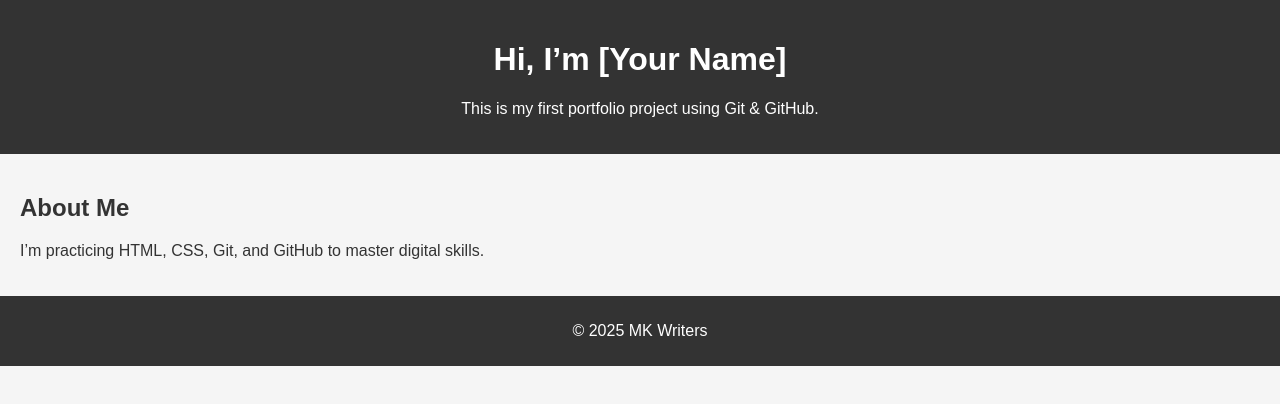
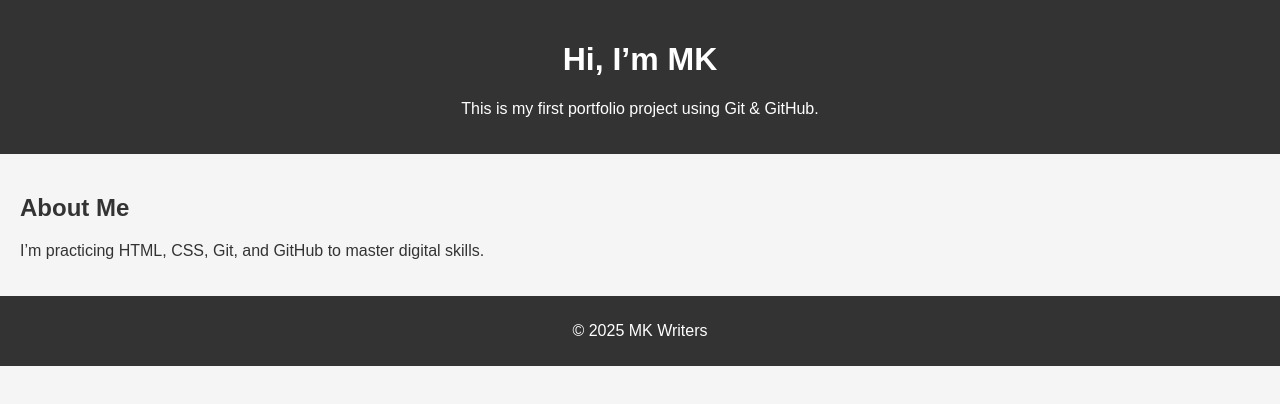
Before and after one commit to Neo-eng17/mkwriters-portifolio, a plain HTML site: page Index.html in a window 1280 px wide. Drawn offline with Linux system fonts and the light colour scheme.

Commit message:
updated name placeholder to MK

```diff
--- a/Index.html
+++ b/Index.html
@@ -8,7 +8,7 @@
 </head>
 <body>
   <header>
-    <h1>Hi, I’m [Your Name]</h1>
+    <h1>Hi, I’m MK</h1>
     <p>This is my first portfolio project using Git & GitHub.</p>
   </header>
 
```
